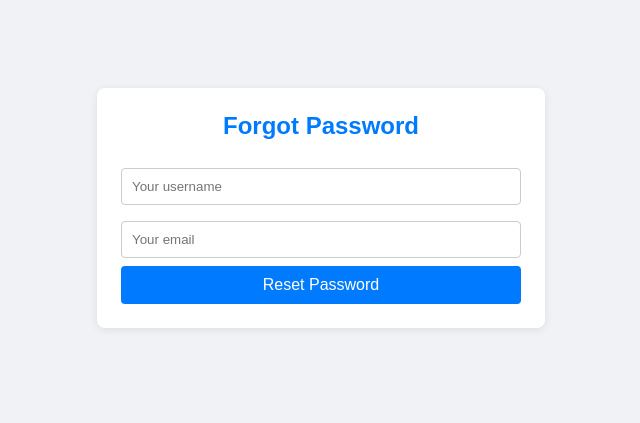
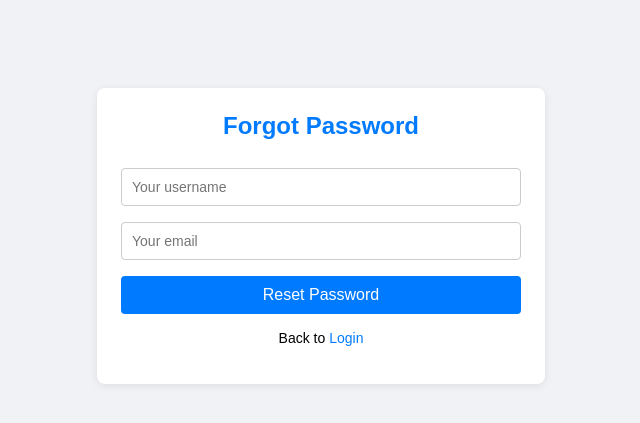
Before and after one commit to arshadali46867/tailwebs-assignment, a Django app: page /reset_password/ in a window 1280 px wide. Shown: the top 423 px of the page, without its empty margins (319-959 px from the left). Run offline with Django 5.2, Linux system fonts and the light colour scheme.

Commit message:
seconf erg

```diff
--- a/portal/templates/reset_password.html
+++ b/portal/templates/reset_password.html
@@ -9,7 +9,7 @@
             padding: 20px;
         }
         .reset-container {
-            background: white;
+            background: #ffffff;
             max-width: 400px;
             padding: 24px;
             margin: 60px auto;
@@ -28,6 +28,7 @@
             border: 1px solid #ccc;
             border-radius: 4px;
             box-sizing: border-box;
+            font-size: 14px;
         }
         button {
             width: 100%;
@@ -38,9 +39,22 @@
             border-radius: 4px;
             cursor: pointer;
             font-size: 16px;
+            margin-top: 8px;
         }
         button:hover {
             background: #0056b3;
+        }
+        p {
+            text-align: center;
+            margin-top: 16px;
+            font-size: 14px;
+        }
+        p a {
+            color: #007BFF;
+            text-decoration: none;
+        }
+        p a:hover {
+            text-decoration: underline;
         }
         @media (max-width: 480px) {
             .reset-container {
@@ -60,6 +74,7 @@
         <input name="email" placeholder="Your email" type="email" required>
         <button type="submit">Reset Password</button>
     </form>
+    <p>Back to <a href="{% url 'login' %}">Login</a></p>
 </div>
 
 </body>
```
Also changed, not shown: db.sqlite3.
